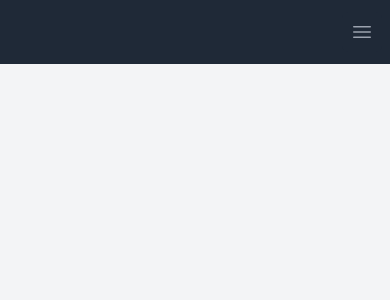
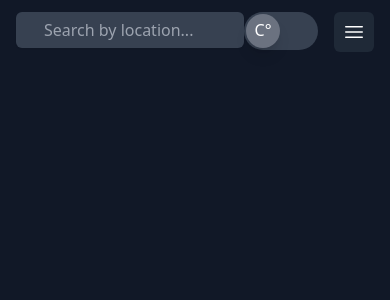
Before and after one commit to Anhelina4/app-weather, a React (Create React App) app: page / in a window 390 px wide. Shown: the top 300 px of the page. Built offline with nearby package versions, Linux system fonts and the light colour scheme.

Commit message:
[HEADER] Added location search and measureSwitch components #done

```diff
--- a/src/components/layouts/AppLayout/AppLayout.tsx
+++ b/src/components/layouts/AppLayout/AppLayout.tsx
@@ -2,7 +2,8 @@ import { type ReactNode } from 'react'
 import { Disclosure } from '@headlessui/react'
 import { Bars3Icon, XMarkIcon } from '@heroicons/react/24/outline'
 import { Profile } from './components'
-
+import { LocationSearch } from 'domains/Map/components'
+import { MeasureSwitch } from 'domains/Weather/components'
 export interface Props {
   children: ReactNode
 }
@@ -26,26 +27,33 @@ const AppLayout = (props: Props) => {
   return (
     <>
       <div className="min-h-full">
-        <Disclosure as="nav" className="bg-gray-800">
+        <Disclosure as="nav" className="bg-gray-900">
           {({ open }: { open: boolean }) => (
             <>
               <div className="mx-auto max-w-7xl px-4 sm:px-6 lg:px-8">
-                <div className="flex h-16 items-center justify-end">
+                <div className="flex h-16 items-center  md:justify-end">
                   <div className="hidden md:block">
-                    <div className="ml-4 flex items-center md:ml-6">
+                    <div className="ml-4 flex items-center md:ml-6 gap-4">
+                      {/* Location search */}
+                      <LocationSearch />
+                      {/* Measure switch */}
+                      <MeasureSwitch />
                       {/* Profile dropdown */}
                       <Profile user={user} userNavigation={userNavigation} />
                     </div>
                   </div>
-                  <div className="-mr-2 flex md:hidden">
+                  <div className="flex w-full justify-between md:hidden">
+                    {/* Location search */}
+                    <LocationSearch />
+                    <div className="flex gap-4">
+                      {/* Measure switch */}
+                      <MeasureSwitch />
                       {/* Mobile menu button */}
                       <Disclosure.Button
                         className="relative inline-flex items-center
                     justify-center rounded-md bg-gray-800 p-2 text-gray-400
                     hover:bg-gray-700 hover:text-white focus:outline-none focus:ring-2
                     focus:ring-white focus:ring-offset-2 focus:ring-offset-gray-800">
-                      <span className="absolute -inset-0.5" />
-                      <span className="sr-only">Open main menu</span>
                         {open ? (
                           <XMarkIcon
                             className="block h-6 w-6"
@@ -58,6 +66,7 @@ const AppLayout = (props: Props) => {
                           />
                         )}
                       </Disclosure.Button>
+                    </div>
                   </div>
                 </div>
               </div>
--- a/src/components/layouts/AppLayout/components/Profile/Profile.tsx
+++ b/src/components/layouts/AppLayout/components/Profile/Profile.tsx
@@ -23,14 +23,12 @@ const Profile = (props: Props) => {
   return (
     <>
       {!isSmall ? (
-        <Menu as="div" className="relative ml-3">
+        <Menu as="div" className="relative">
           <div>
             <Menu.Button
               className="relative flex max-w-xs items-center rounded-full
          bg-gray-800 text-sm focus:outline-none focus:ring-2 focus:ring-white focus:ring-offset-2
           focus:ring-offset-gray-800">
-              <span className="absolute -inset-1.5" />
-              <span className="sr-only">Open user menu</span>
               <img
                 className="h-8 w-8 rounded-full"
                 src={user.imageUrl}
@@ -48,16 +46,15 @@ const Profile = (props: Props) => {
             leaveTo="transform opacity-0 scale-95">
             <Menu.Items
               className="absolute right-0 z-10 mt-2 w-48
-        origin-top-right rounded-md bg-white py-1 shadow-lg ring-1
-         ring-black ring-opacity-5 focus:outline-none">
+        origin-top-right rounded-md bg-gray-800 py-1 shadow-lg  focus:outline-none">
               {userNavigation?.map((item: UserNav) => (
                 <Menu.Item key={item.name}>
                   {({ active }: { active: boolean }) => (
                     <a
                       href={item.href}
                       className={getClassNames(
-                        active ? 'bg-gray-100' : '',
-                        'block px-4 py-2 text-sm text-gray-700'
+                        active ? 'bg-gray-700' : '',
+                        'block px-4 py-2 text-sm '
                       )}>
                       {item.name}
                     </a>
--- /dev/null
+++ b/src/domains/Map/components/LocationSearch/LocationSearch.tsx
@@ -0,0 +1,19 @@
+const LocationSearch = () => {
+  return (
+    <div>
+      <div className="rounded-md shadow-sm">
+        <input
+          type="text"
+          name="price"
+          id="price"
+          className="block w-full rounded-md border-0 py-1.5 pl-7   ring-inset
+          ring-gray-300 focus:ring-1 focus:ring-inset bg-gray-700
+           focus:ring-white sm:text-sm sm:leading-6"
+          placeholder="Search by location..."
+        />
+      </div>
+    </div>
+  )
+}
+
+export default LocationSearch
--- /dev/null
+++ b/src/domains/Map/components/LocationSearch/index.ts
@@ -0,0 +1,3 @@
+import LocationSearch from './LocationSearch'
+
+export default LocationSearch
--- /dev/null
+++ b/src/domains/Map/components/index.ts
@@ -0,0 +1 @@
+export { default as LocationSearch } from './LocationSearch'
--- /dev/null
+++ b/src/domains/Weather/components/MeasureSwitch/MeasureSwitch.tsx
@@ -0,0 +1,31 @@
+import { Switch } from '@headlessui/react'
+import { useState } from 'react'
+const options = { CELCIUS: 'C°', FAHRENHEIT: 'F°' }
+
+const MeasureSwitch = () => {
+  const [enabled, setEnabled] = useState(false)
+
+  return (
+    <div className="">
+      <Switch
+        checked={enabled}
+        onChange={setEnabled}
+        className={`${enabled ? 'bg-gray-700' : 'bg-gray-700'}
+          relative inline-flex h-[38px] w-[74px] shrink-0 cursor-pointer
+          rounded-full border-2 border-transparent transition-colors duration-200 ease-in-out
+          focus:outline-none focus-visible:ring-2  focus-visible:ring-white focus-visible:ring-opacity-75`}>
+        <span
+          aria-hidden="true"
+          className={`${enabled ? 'translate-x-9' : 'translate-x-0'}
+            pointer-events-none inline-block h-[34px] w-[34px] transform rounded-full
+             bg-gray-500 shadow-lg ring-0 transition duration-200 ease-in-out`}>
+          <span className="mt-1 inline-block">
+            {enabled ? options.FAHRENHEIT : options.CELCIUS}
+          </span>
+        </span>
+      </Switch>
+    </div>
+  )
+}
+
+export default MeasureSwitch
--- /dev/null
+++ b/src/domains/Weather/components/MeasureSwitch/index.ts
@@ -0,0 +1,3 @@
+import MeasureSwitch from './MeasureSwitch'
+
+export default MeasureSwitch
--- /dev/null
+++ b/src/domains/Weather/components/index.ts
@@ -0,0 +1 @@
+export { default as MeasureSwitch } from './MeasureSwitch'
--- a/src/index.css
+++ b/src/index.css
@@ -2,11 +2,12 @@
 @tailwind base;
 @tailwind components;
 @tailwind utilities;
+@import "./styles/theme.css";
 
 html{
   height: 100%;
   width: 100%;
-  @apply h-full bg-gray-100
+  @apply h-full bg-gray-900
 }
 
 body{
@@ -14,3 +15,7 @@ body{
   width: 100%;
   @apply h-full
 }
+
+* {
+  @apply text-white
+}
--- /dev/null
+++ b/src/styles/theme.css
@@ -0,0 +1,29 @@
+/* TYPOGRAPHY */
+
+/* .title-h1 {
+  @apply text-4xl
+}
+.title-h2 {
+  @apply text-3xl
+}
+.title-h3 {
+  @apply text-2xl
+}
+.title-h4 {
+  @apply text-xl
+}
+.title-h5 {
+  @apply text-lg
+}
+.title-h6 {
+  @apply text-base
+}
+.text-body {
+  @apply text-base
+}
+.text-body2 {
+  @apply text-sm
+}
+.text-caption {
+  @apply text-xs
+} */
```
Lines whose indentation alone changed are shown as unchanged.
